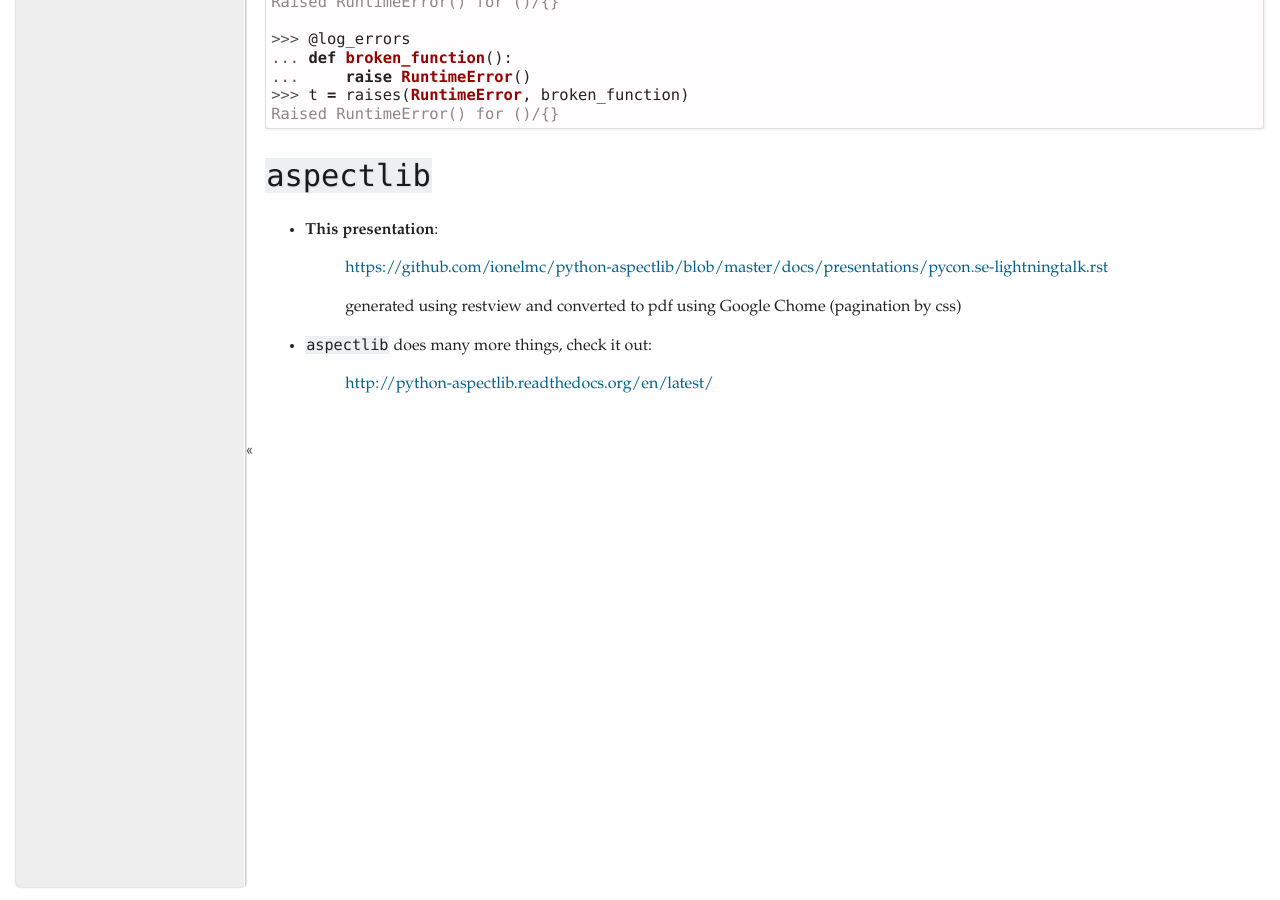
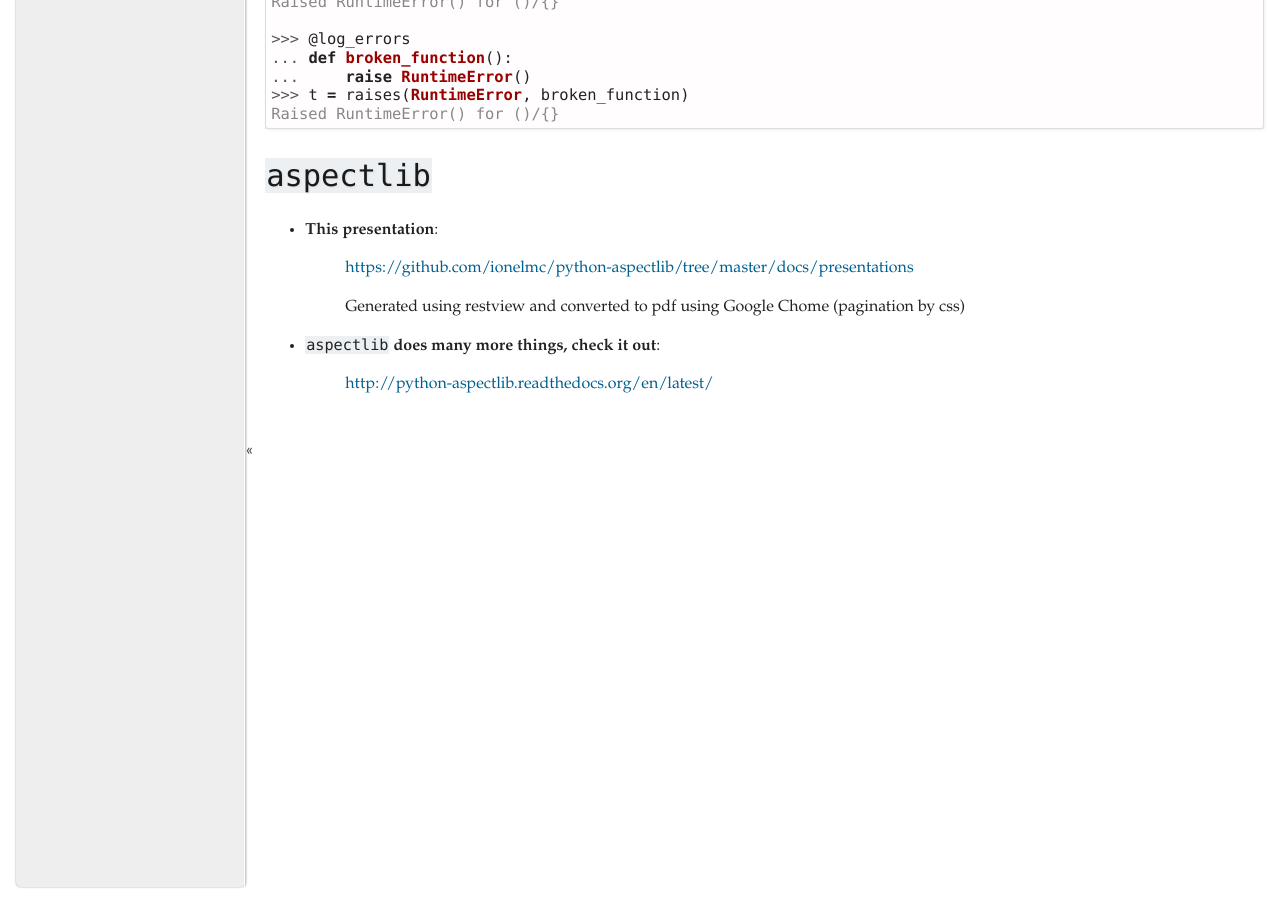
Before and after one commit to ionelmc/python-aspectlib, a Sphinx documentation site: the page built from docs/presentations/pycon.se-lightningtalk.rst, in a window 1280 px wide and 900 px high, scrolled down 2101 px. Built offline with Sphinx 7.4.7, drawn with Linux system fonts in a browser that asks for light colours; some of the changed lines change nothing that is shown.

Commit message:
Update link. Add a rendered pdf.

```diff
--- a/docs/presentations/pycon.se-lightningtalk.rst
+++ b/docs/presentations/pycon.se-lightningtalk.rst
@@ -130,10 +130,10 @@ Works as expected with generators:
 
 * **This presentation**:
 
-    https://github.com/ionelmc/python-aspectlib/blob/master/docs/presentations/pycon.se-lightningtalk.rst
+    https://github.com/ionelmc/python-aspectlib/tree/master/docs/presentations
 
-    generated using restview and converted to pdf using Google Chome (pagination by css)
+    Generated using restview and converted to pdf using Google Chome (pagination by css)
 
-* ``aspectlib`` does many more things, check it out:
+* ``aspectlib`` **does many more things, check it out**:
 
     http://python-aspectlib.readthedocs.org/en/latest/
```
Also changed, not shown: 1 other file.
